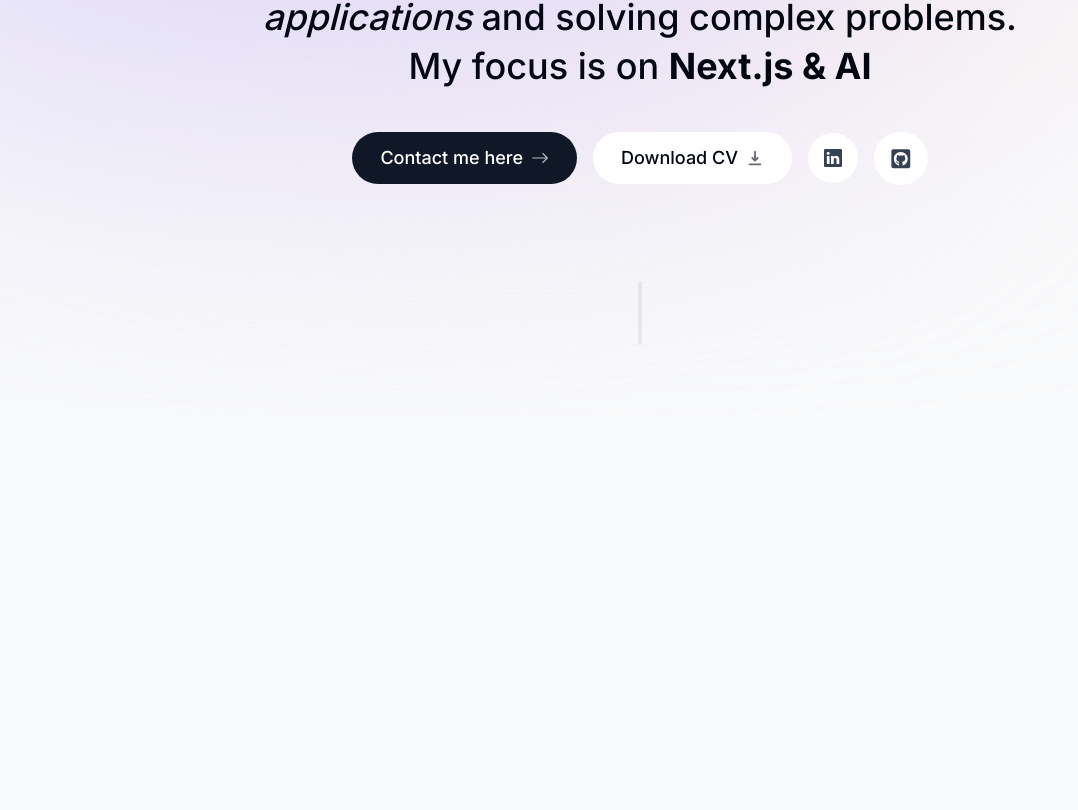
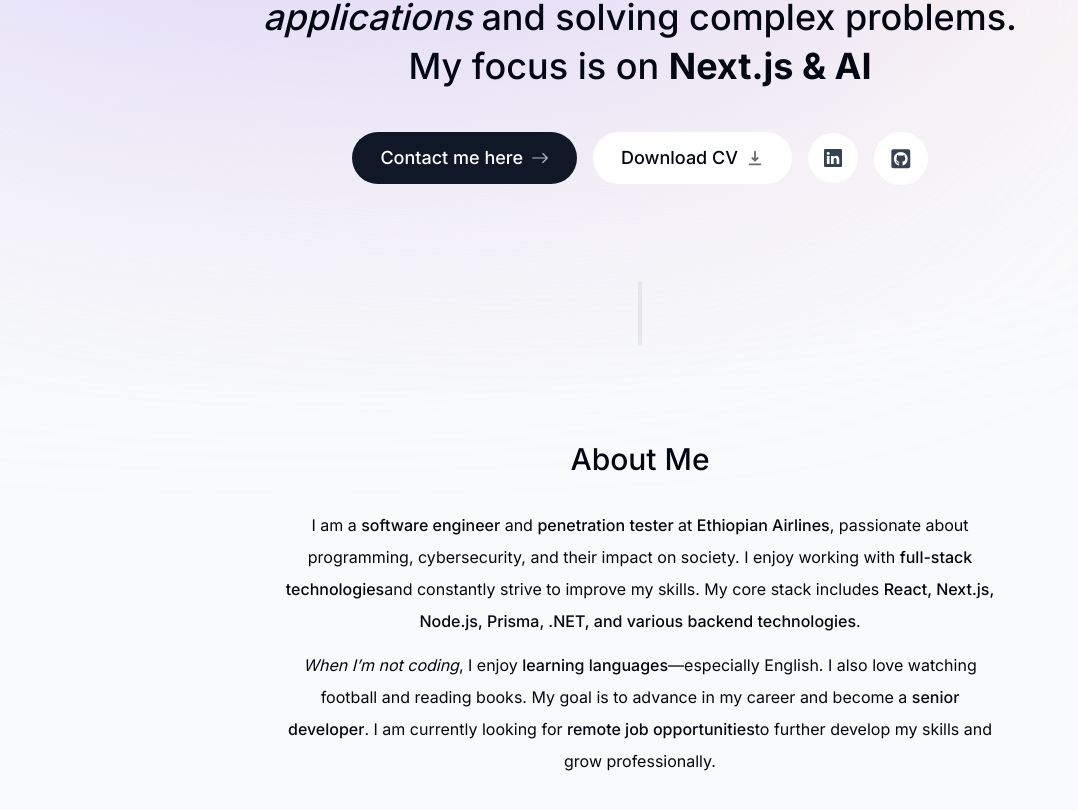
Before and after one commit to YeabTesfaye/portfolio-website, a Next.js app: page / in a window 1280 px wide. Shown: the part 412-1222 px from the top of the page, without its empty margins (0-1078 px from the left). Before the commit the page ends 853 px from the top, so only its background shows below. Built offline with nearby package versions, Linux system fonts and the light colour scheme.

Commit message:
feat : add about section

```diff
--- a/app/page.tsx
+++ b/app/page.tsx
@@ -1,10 +1,11 @@
-import { SectionDivider, Intro } from '@/components';
+import { SectionDivider, Intro, About } from '@/components';
 
 export default function Home() {
   return (
     <main className="flex flex-col items-center px-4">
       <Intro />
       <SectionDivider />
+      <About />
     </main>
   );
 }
--- /dev/null
+++ b/components/about.tsx
@@ -0,0 +1,44 @@
+'use client';
+import { motion } from 'framer-motion';
+import SectionHeading from './section-heading';
+
+const About = () => {
+  return (
+    <motion.section
+      className="mb-28 max-w-[45rem] text-center leading-8 sm:mb-40 scroll-mt-28"
+      initial={{ opacity: 0, y: 100 }}
+      animate={{ opacity: 1, y: 0 }}
+      transition={{ delay: 0.75 }}
+      id="about"
+    >
+      <SectionHeading>About Me</SectionHeading>
+      <p className="mb-3">
+        I am a <span className="font-medium">software engineer</span> and{' '}
+        <span className="font-medium">penetration tester</span> at{' '}
+        <span className="font-medium">Ethiopian Airlines</span>, passionate
+        about programming, cybersecurity, and their impact on society. I enjoy
+        working with{' '}
+        <span className="font-medium">full-stack technologies</span>
+        and constantly strive to improve my skills. My core stack includes{' '}
+        <span className="font-medium">
+          React, Next.js, Node.js, Prisma, .NET, and various backend
+          technologies
+        </span>
+        .
+      </p>
+
+      <p>
+        <span className="italic">When I’m not coding</span>, I enjoy{' '}
+        <span className="font-medium">learning languages</span>—especially
+        English. I also love watching football and reading books. My goal is to
+        advance in my career and become a{' '}
+        <span className="font-medium">senior developer</span>. I am currently
+        looking for{' '}
+        <span className="font-medium">remote job opportunities</span>
+        to further develop my skills and grow professionally.
+      </p>
+    </motion.section>
+  );
+};
+
+export default About;
--- a/components/index.tsx
+++ b/components/index.tsx
@@ -1,3 +1,4 @@
 export { default as Header } from './header';
 export { default as SectionDivider } from './section-divider';
 export { default as Intro } from './intro';
+export { default as About } from './about';
--- a/components/intro.tsx
+++ b/components/intro.tsx
@@ -48,7 +48,7 @@
         </div>
       </div>
 
-      <motion.p
+      <motion.h1
         className="mb-10 mt-4 px-4 text-2xl font-medium leading-snug sm:text-4xl"
         initial={{ opacity: 0, y: 50 }}
         animate={{ opacity: 1, y: 0 }}
@@ -61,7 +61,7 @@
         <span className="italic">building dynamic web applications </span>
         and solving complex problems. My focus is on{' '}
         <span className="font-bold">Next.js & AI</span>
-      </motion.p>
+      </motion.h1>
 
       <motion.div
         className="flex flex-col sm:flex-row items-center justify-center gap-4 px-4 text-lg font-medium"
--- /dev/null
+++ b/components/section-heading.tsx
@@ -0,0 +1,11 @@
+import { ReactNode } from 'react';
+
+const SectionHeading = ({ children }: { children: ReactNode }) => {
+  return (
+    <h2 className="text-3xl font-medium capitalize mb-8 text-center">
+      {children}
+    </h2>
+  );
+};
+
+export default SectionHeading;
```
